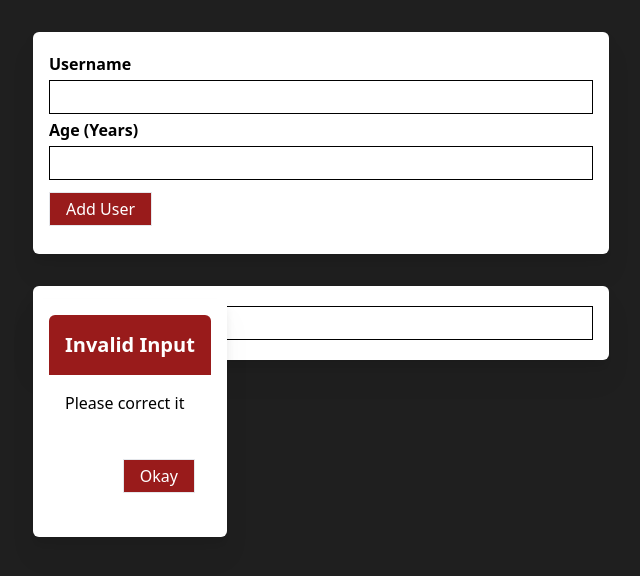
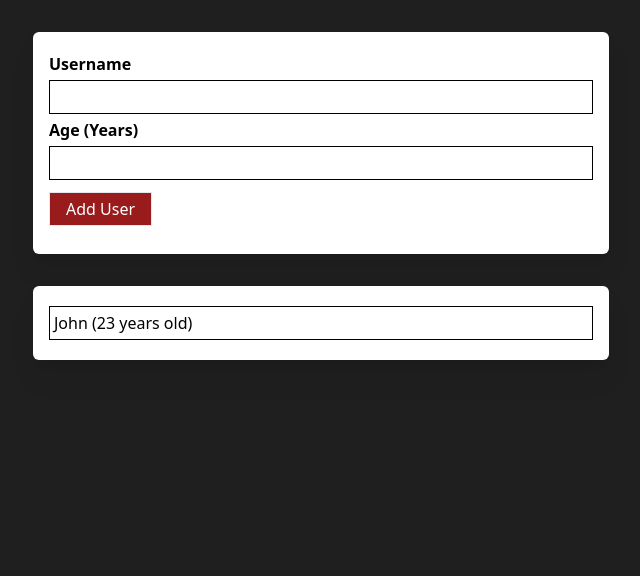
Before and after one commit to iamjunaidjutt/AddUser-App, a React (Create React App) app: page / in a window 1280 px wide. Shown: the top 576 px of the page, without its empty margins (319-959 px from the left). Built offline with nearby package versions, Linux system fonts and the light colour scheme.

Commit message:
add the functionality to handle the error state of invalid input or neg. age

```diff
--- a/src/Components/NewUser/InputForm.js
+++ b/src/Components/NewUser/InputForm.js
@@ -7,7 +7,7 @@ import Button from '../UI/Button';
 const InputForm = (props) => {
   const [userName, setUserName] = useState("");
   const [userAge, setUserAge] = useState("");
-  const [isValid, setIsValid] = useState(true);
+  const [error, setError] = useState();
   const addUserName = event => {
     setUserName(event.target.value);
   };
@@ -16,27 +16,31 @@ const InputForm = (props) => {
   };
   const submitHandler = (event) => {
     event.preventDefault();
-    if(userName.trim().length <= 0){
-      setIsValid(false);
+    if(userName.trim().length <= 0 || userAge.trim().length <= 0){
+      setError({
+        title: 'Invalid input',
+        message: 'Please enter a valid user name and age (non-empty values).',
+      });
       return;
     }
-    if(userAge.trim().length <= 0 || +userAge <= 0){
-      setIsValid(false);
+    if(+userAge <= 0){
+      setError({
+        title: 'Invalid age',
+        message: 'Please enter a valid user age (non-negative value).',
+      });
       return;
     }
-    if(isValid){
     props.onAddUser({
       userName: userName,
       userAge: userAge
     });
     setUserName("");
     setUserAge("");
-    }
   };
 
   return (
     <>
-    <ErrorModel title={"Invalid Input"} message={"Please correct it"}/>
+    {error && <ErrorModel title={error.title} message={error.message} onErrorHandler={setError}/>}
     <form onSubmit={submitHandler} className='z-0'>
     <Card>
         <FormInputBox title="Username" value={userName} type="text" onChange={addUserName}/>
--- a/src/Components/UI/ErrorModel.js
+++ b/src/Components/UI/ErrorModel.js
@@ -3,9 +3,12 @@ import Button from './Button';
 import Card from '../UI/Card';
 
 const ErrorModel = (props) => {
+  const errorHandler = () => {
+    props.onErrorHandler();
+  };
   return (
     <>
-    <div className='fixed top-0 left-0 w-full h-screen z-20 bg-[rgba(0, 0, 0, 0.65)]' />
+    <div className='fixed top-0 left-0 w-full h-screen z-20 bg-[rgba(0, 0, 0, 0.65)]' onClick={errorHandler}/>
     <Card className='fixed z-50 w-46p left-1/5 top-1/3 p-0'>
       <header className='bg-red-800 font-bold p-4 rounded-t-md'>
         <h2 className='m-0 text-white text-xl '>{props.title}</h2>
@@ -14,7 +17,7 @@ const ErrorModel = (props) => {
         <p>{props.message}</p>
       </div>
       <footer className='flex justify-end p-4'>
-        <Button>Okay</Button>
+        <Button onClick={errorHandler}>Okay</Button>
       </footer>
     </Card>
     </>
```
Lines whose indentation alone changed are shown as unchanged.
